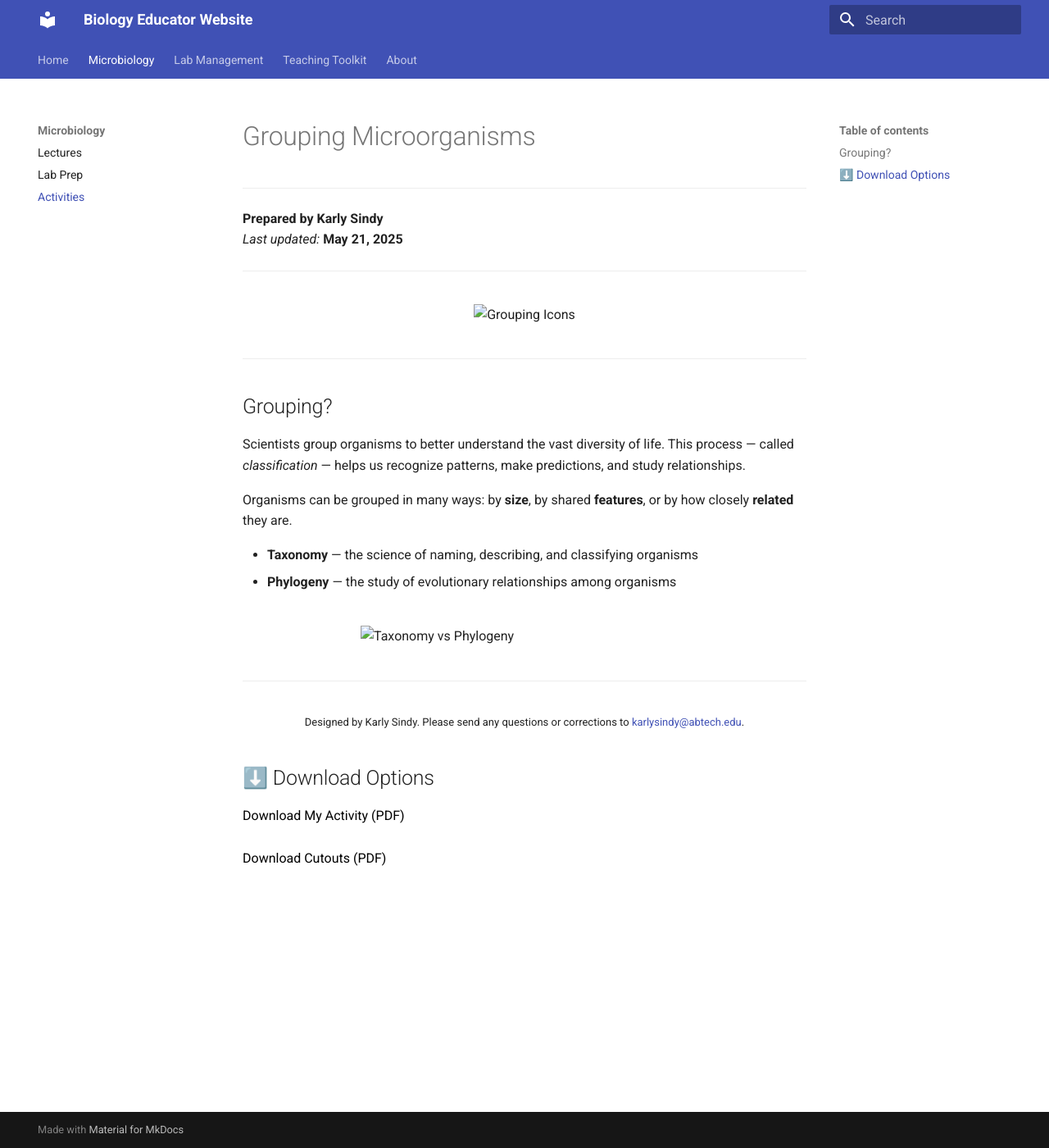
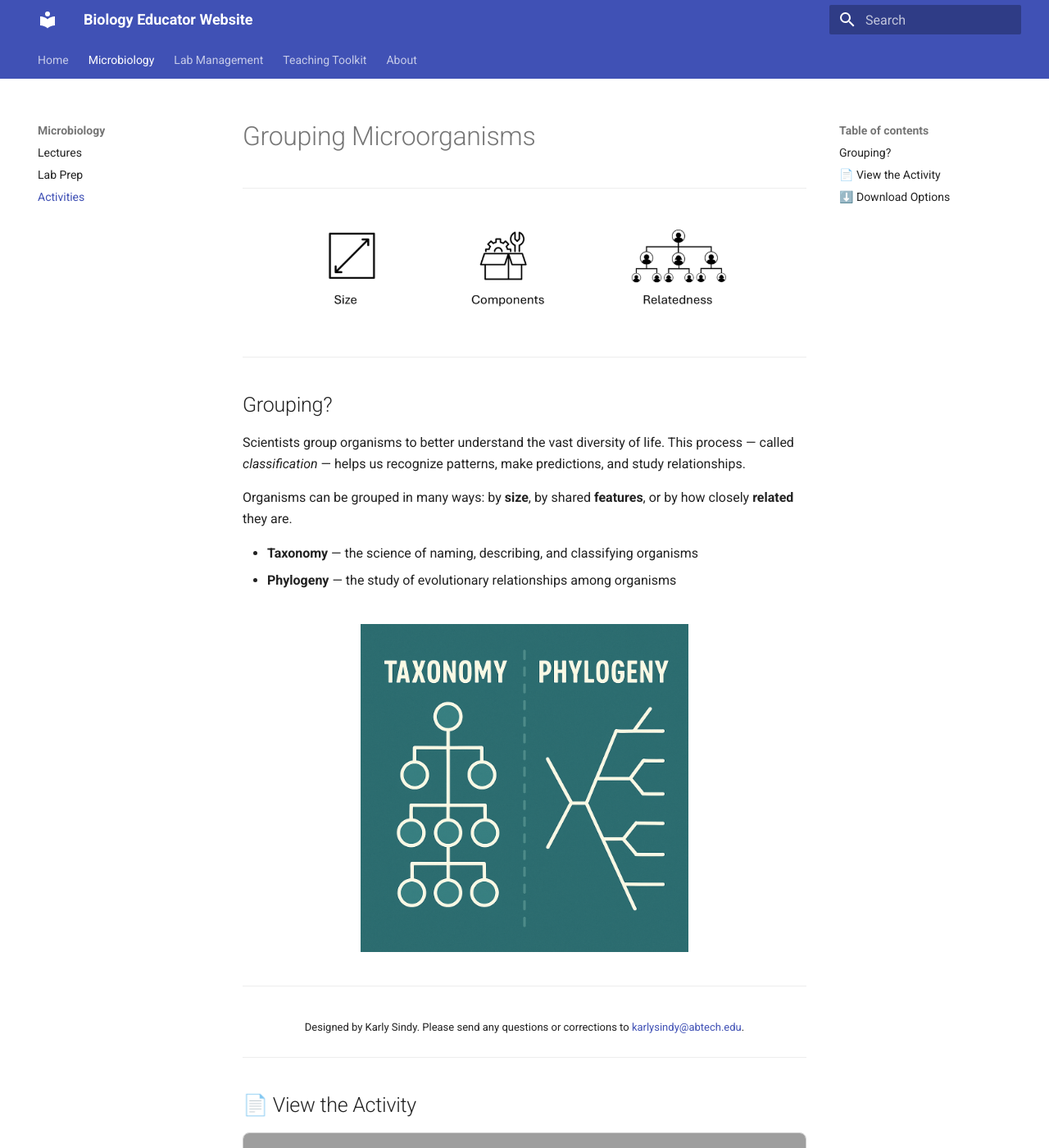
Before and after one commit to ksindy/piddlin, an MkDocs documentation site: the page built from docs/microbiology/activities/tax_phy_activity.md, in a window 1280 px wide and 1400 px high. Shown: the whole window at 82% size. Built offline with MkDocs 1.6.1 and Material for MkDocs 9.7.7, drawn with Linux system fonts in a browser that asks for light colours; grey boxes are pictures that could not be loaded.

Commit message:
file links and add pdf viewer back

```diff
--- a/docs/microbiology/activities/tax_phy_activity.md
+++ b/docs/microbiology/activities/tax_phy_activity.md
@@ -2,13 +2,9 @@
 
 ---
 
-**Prepared by Karly Sindy**
-_Last updated:_ **May 21, 2025**
-
----
 
 <div style="text-align: center; margin-top: 2rem; margin-bottom: 2rem;">
-  <img src="../microbiology/files/grouping-icons.png" alt="Grouping Icons" style="max-width: 80%; height: auto;"/>
+  <img src="../files/grouping-icons.png" alt="Grouping Icons" style="max-width: 80%; height: auto;"/>
 </div>
 
 ---
@@ -22,7 +18,7 @@
 - **Taxonomy** — the science of naming, describing, and classifying organisms
 - **Phylogeny** — the study of evolutionary relationships among organisms
 
-<img src="../microbiology/files/tax-phy-img.png" alt="Taxonomy vs Phylogeny" style="display: block; margin: 2rem auto; max-width: 400px;"/>
+<img src="../files/tax-phy-img.png" alt="Taxonomy vs Phylogeny" style="display: block; margin: 2rem auto; max-width: 400px;"/>
 
 ---
 
@@ -30,6 +26,15 @@
   Designed by Karly Sindy. Please send any questions or corrections to <a href="mailto:karlysindy@abtech.edu">karlysindy@abtech.edu</a>.
 </div>
 
+---
+
+## 📄 View the Activity
+
+<iframe src="../microbiology/files/my-activity.pdf" width="100%" height="600px" style="border: 1px solid #ccc; border-radius: 8px;">
+    Your browser does not support embedded PDFs. Please download the file below.
+</iframe>
+
+---
 
 ## ⬇️ Download Options
 
```
